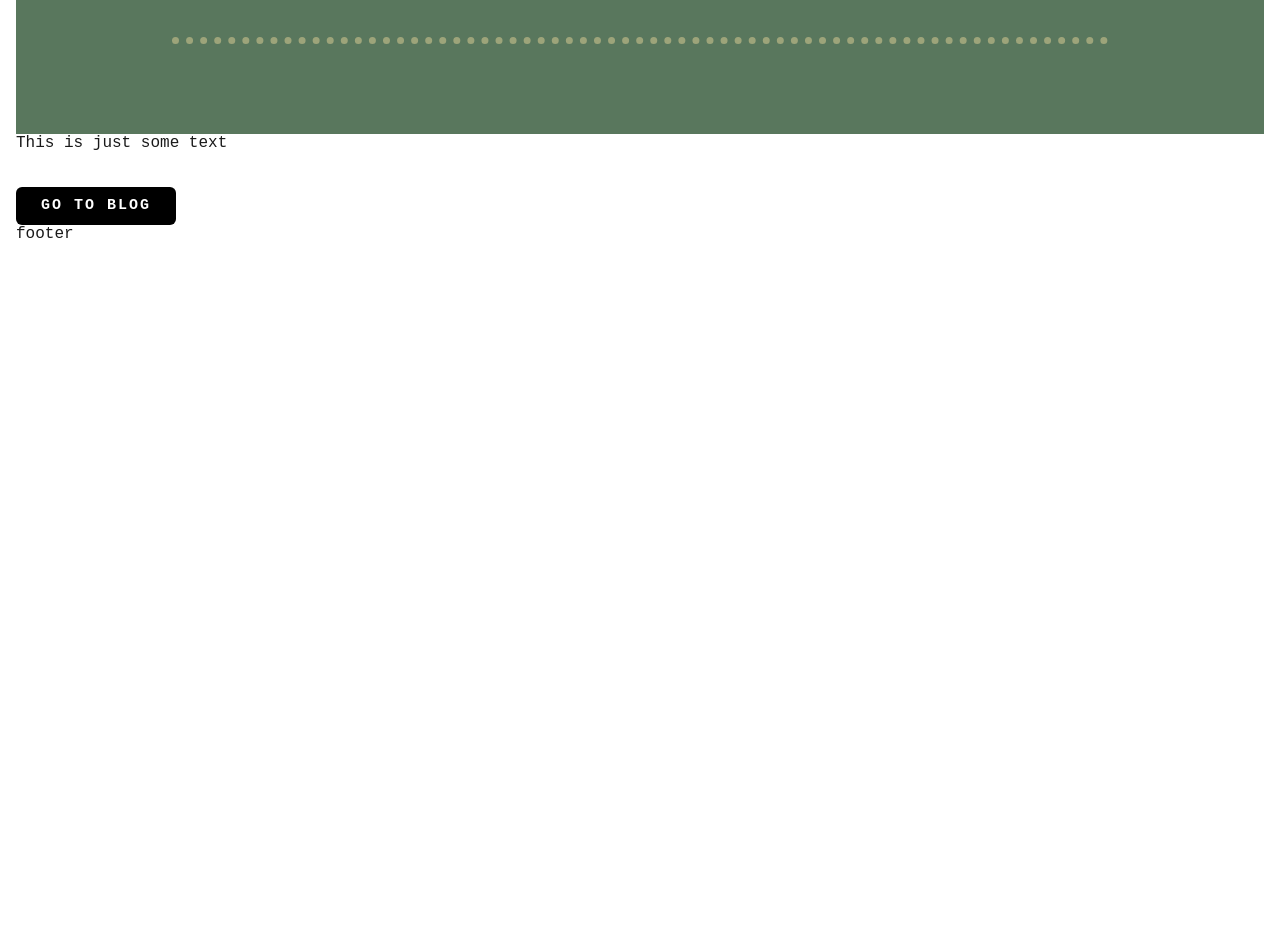
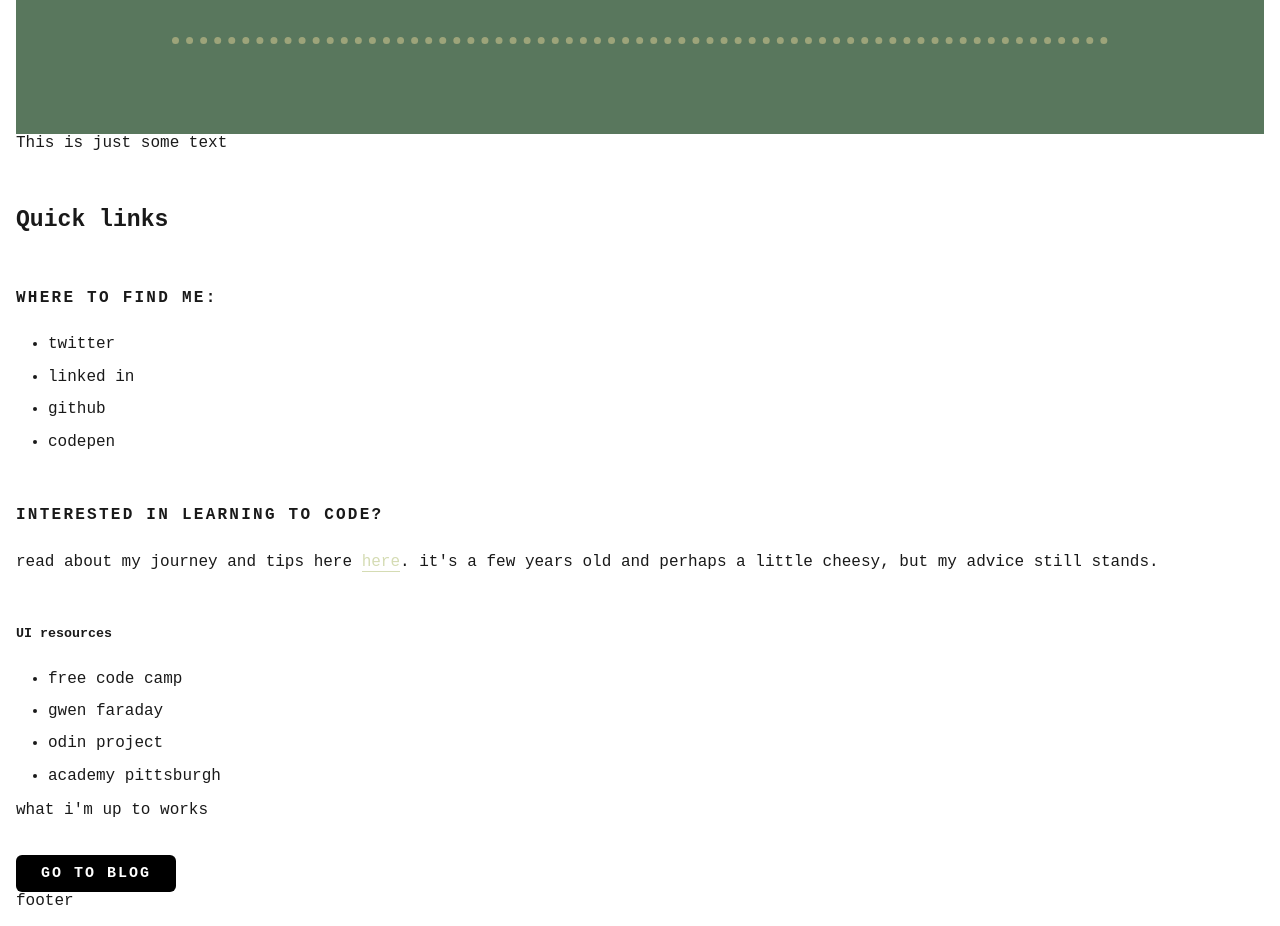
Before and after one commit to kalenenc/kalene-gatsby-personal-website, a Gatsby site: page / in a window 1280 px wide. Shown: the part 565-1491 px from the top of the page. Before the commit the page ends 824 px from the top, so only its background shows below. Built offline with nearby package versions, Linux system fonts and the light colour scheme; Gatsby itself is replaced by a stand-in of ours; some packages are replaced by stand-ins of ours.

Commit message:
adds component structure for what im up to and quick links

```diff
--- a/src/components/quicklinks.js
+++ b/src/components/quicklinks.js
@@ -1,7 +1,31 @@
 import React from "react"
 
 const QuickLinks = _props => (
-  <div>quick links works</div>
+
+  <>
+  <h3>Quick links</h3>
+
+  <h4>where to find me:</h4>
+  <ul>
+    <li>twitter</li>
+    <li>linked in</li>
+    <li>github</li>
+    <li>codepen</li>
+  </ul>
+
+  <h4>interested in learning to code?</h4>
+
+  <p>read about my journey and tips here <a href="#">here</a>. it's a few years old and perhaps a little cheesy, but my advice still stands.</p>
+
+  <h5>UI resources</h5>
+  <ul>
+    <li>free code camp</li>
+    <li>gwen faraday</li>
+    <li>odin project</li>
+    <li>academy pittsburgh</li>
+  </ul>
+  </>
+
 )
 
 export default QuickLinks;
--- a/src/pages/index.js
+++ b/src/pages/index.js
@@ -4,6 +4,8 @@ import { Link } from "gatsby"
 import Layout from "../components/layout"
 import SEO from "../components/seo"
 import Button from "../components/button"
+import QuickLinks from "../components/quicklinks"
+import WhatImUpTo from '../components/whatimupto'
 
 class IndexPage extends React.Component {
   render() {
@@ -19,6 +21,9 @@ class IndexPage extends React.Component {
         />
 
         <p>This is just some text</p>
+
+        <QuickLinks></QuickLinks>
+        <WhatImUpTo></WhatImUpTo>
 
         <Link to="/blog/">
           <Button marginTop="35px">Go to Blog</Button>
```
Also changed, not shown: src/components/about.js (added, +38 -0 lines).
